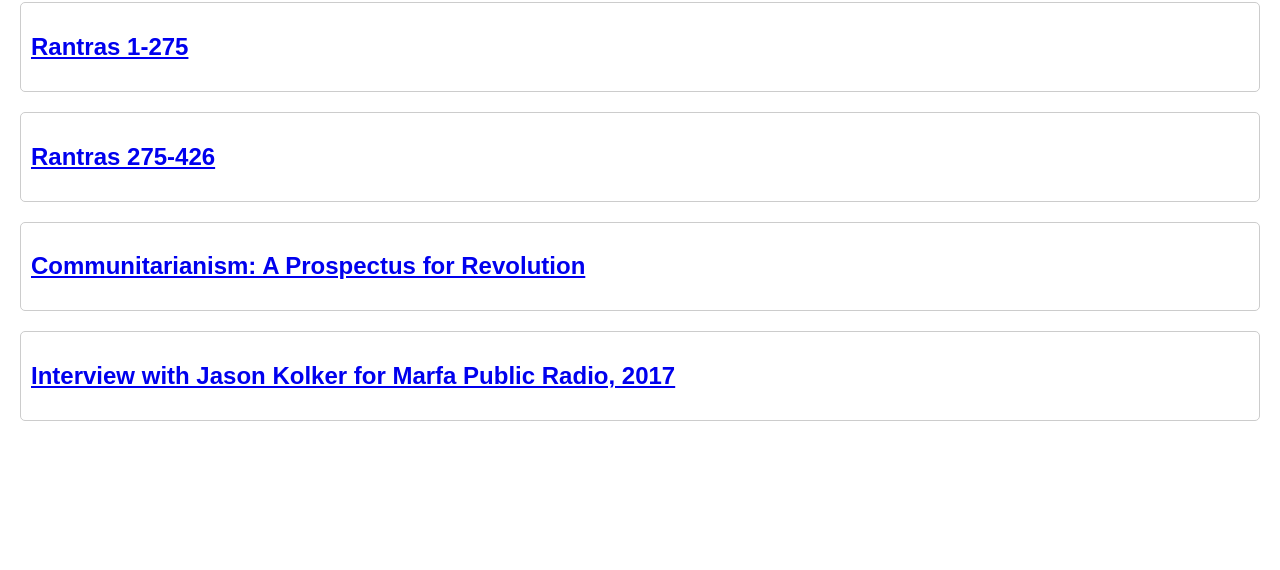
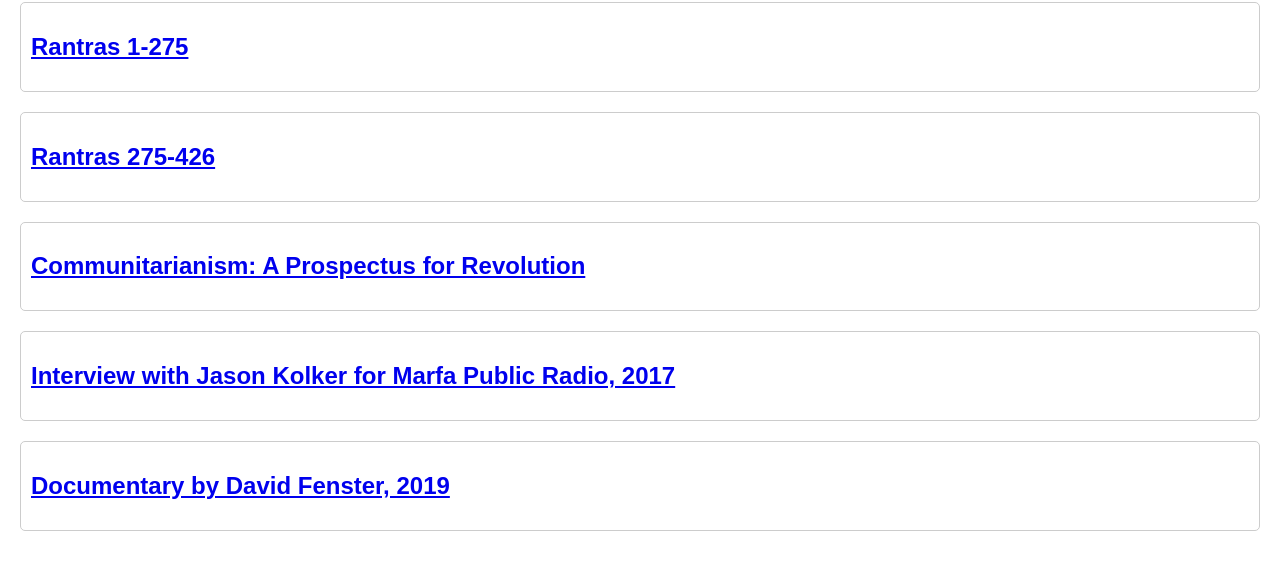
Before and after one commit to Lineaus-Lorette-Archive/lineaus-lorette-archive.github.io, a plain HTML site: page index.html in a window 1280 px wide. Shown: the part 98-668 px from the top of the page. Drawn offline with Linux system fonts and the light colour scheme.

Commit message:
Update index.html

```diff
--- a/index.html
+++ b/index.html
@@ -42,6 +42,11 @@
     <p></p>
   </div>
 
+   <div class="work">
+    <h2><a href="https://vimeo.com/408555731">Documentary by David Fenster, 2019</a></h2>
+    <p></p>
+  </div>
+
   <!-- Add more works here as needed -->
 
 </body>
```
